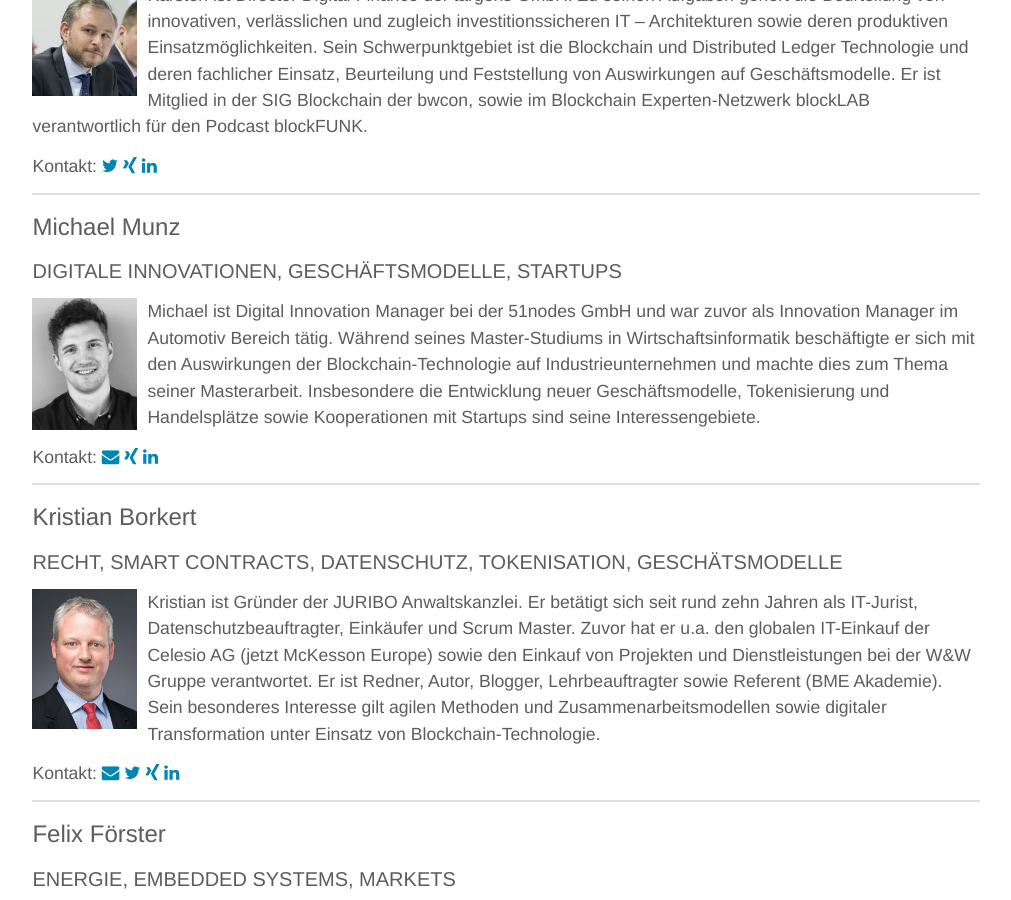
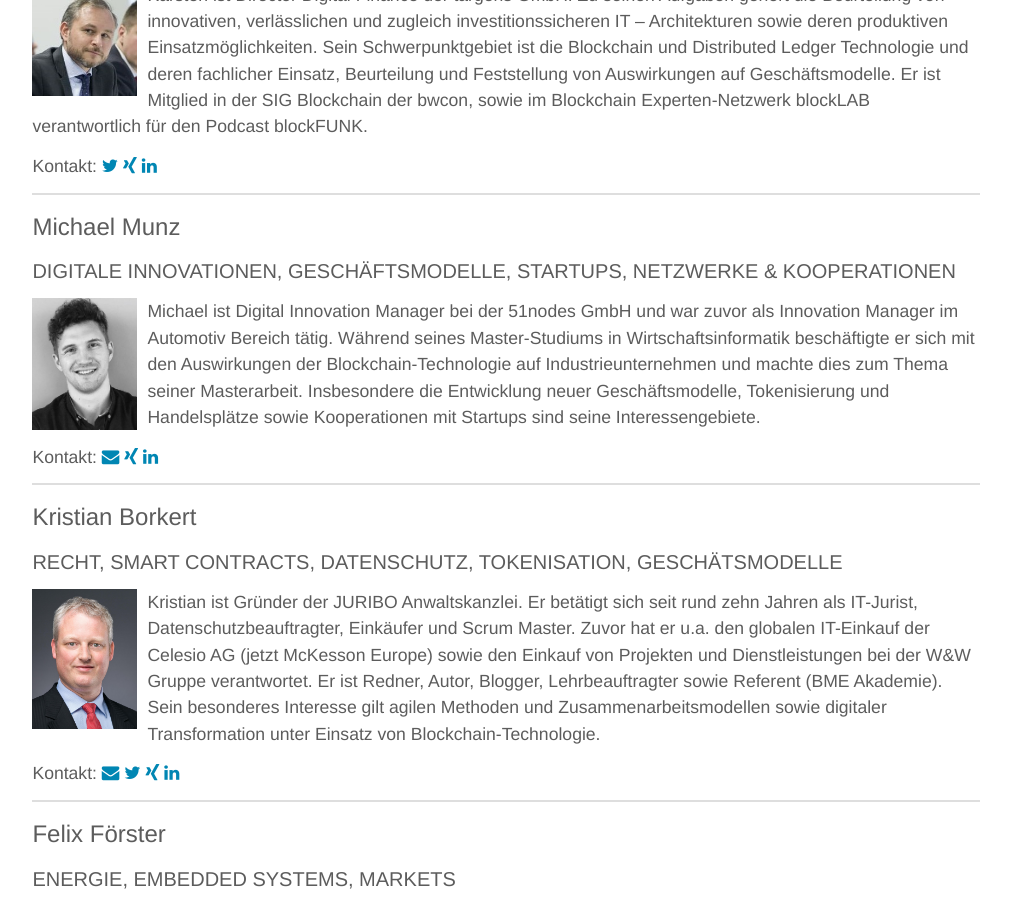
Before and after one commit to blocklab/site, a Jekyll site: the page built from team.md, in a window 1280 px wide and 900 px high, scrolled down 2943 px. Shown: the whole window, without its empty margins (134-1145 px from the left). Built offline with Jekyll 4.4.1, drawn with Linux system fonts in a browser that asks for light colours.

Commit message:
Update team.yml

```diff
--- a/_data/team.yml
+++ b/_data/team.yml
@@ -89,7 +89,7 @@
 
 - id: michael
   name: Michael Munz
-  topics: DIGITALE INNOVATIONEN, GESCHÄFTSMODELLE, STARTUPS
+  topics: DIGITALE INNOVATIONEN, GESCHÄFTSMODELLE, STARTUPS, NETZWERKE & KOOPERATIONEN
   image: /assets/images/team/michaelmunz.jpg
   description: Michael ist Digital Innovation Manager bei der 51nodes GmbH und war zuvor als Innovation Manager im Automotiv Bereich tätig. Während seines Master-Studiums in Wirtschaftsinformatik beschäftigte er sich mit den Auswirkungen der Blockchain-Technologie auf Industrieunternehmen und machte dies zum Thema seiner Masterarbeit. Insbesondere die Entwicklung neuer Geschäftsmodelle, Tokenisierung und Handelsplätze sowie Kooperationen mit Startups sind seine Interessengebiete.
   xing: Michael_Munz12
```
